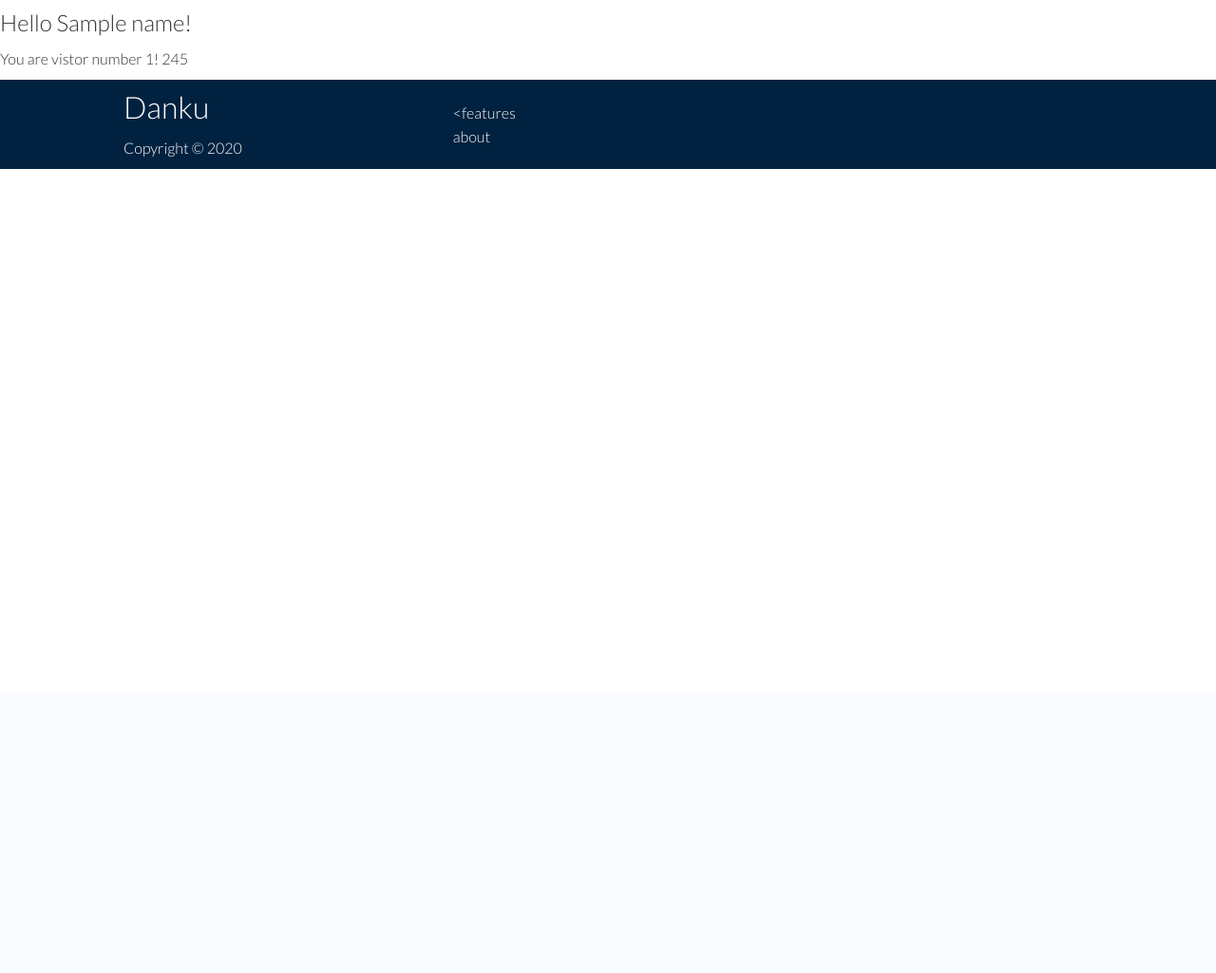
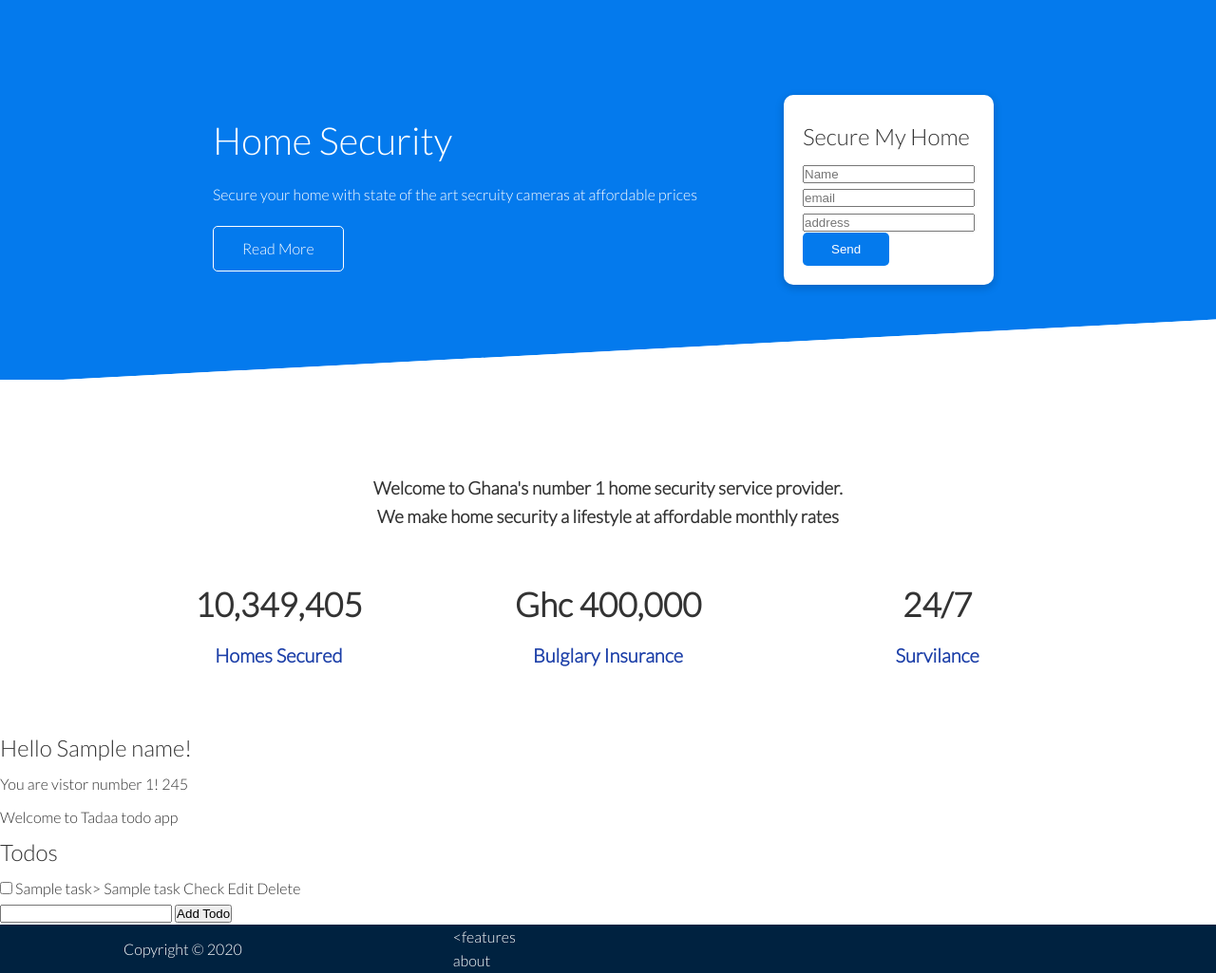
Before and after one commit to peratov/Foundations, a Python web app: template flask/templates/index.html in a window 1280 px wide. Shown: the part 70-1095 px from the top of the page at 95% size. Before the commit the page ends 248 px from the top, so only its background shows below. Run offline with Jinja, Linux system fonts and the light colour scheme; the template is opened without the code that fills it: most values are stand-ins (such as "Sample title", 1, 10 or a date in 2020).

Commit message:
Simple Todo done

```diff
--- a/flask/templates/index.html
+++ b/flask/templates/index.html
@@ -22,16 +22,89 @@
             </nav>
         </div>
     </div>
+    <!--Showcase-->
+    <section class="showcase">
+        <div class="container grid">
+            <div class="showcase-text">
+                <h1>Home Security</h1>
+                <p>Secure your home with state of the art secruity cameras at affordable prices</p>
+                <a href="features.html" class="btn btn-outline">Read More</a>
+            </div>
+
+
+            <div class="Showcase-form card">
+                <h2>Secure My Home</h2>
+                <form>
+                    <div class="form-control">
+                        <input type="text" name="name" placeholder="Name" required>
+                    </div>
+                <div class="form-control">
+                    <input type="email" name="email" placeholder="email" required>
+                </div>
+                <div class="form-control">
+                    <input type="text" name="address" placeholder="address" required>
+                </div>
+                <input type="submit" value="Send" class="btn btn-primary">
+                </form>
+            </div>
+        </div>
+    </section>
+
+    <!--Stats-->
+    <section class="stats">
+        <div class="container">
+            <h3 class="stats-heading text-center">
+             Welcome to Ghana's number 1 home security service provider. We make home security a lifestyle at affordable monthly rates
+            </h3>
+
+            <div class="grid grid-3 text-center my-4">
+                <div>
+                    <i class="fas fa-server fa-3x"></i>
+                    <h3>10,349,405</h3>
+                    <p class="text-secondary"> Homes Secured</p>
+                </div>
+                <div>
+                    <i class="fas fa-server fa-3x"></i>
+                    <h3>Ghc 400,000</h3>
+                    <p class="text-secondary"> Bulglary Insurance</p>
+                </div>
+                <div>
+                    <i class="fas fa-server fa-3x"></i>
+                    <h3>24/7</h3>
+                    <p class="text-secondary"> Survilance</p>
+                </div>
+            </div>
+        </div>
+    </section>
+
     <!--App-->
     <section>
         <h1>Hello {{name.0}}!</h1>
         <p>You are vistor number {{vistor_number}}! 245</p>
+        <p>Welcome to Tadaa todo app</p>
+        <h1>Todos</h1>
+        <ul>
+            {% for todo in todos%}
+            <li>
+                <input type = "checkbox" name="done" {% if todo['done'] %} checked {%endif%} onchange="this.form.submit()">
+                <span {% if todo['done'] %} style="text-decoration: line-through" {%endif%}>{{ todo['task']}}</span>></span>
+                {{ todo ['task']}}
+                <a href="{{ url_for('check', index=loop.index0) }}">Check</a>
+                <a href="{{ url_for('edit', index=loop.index0) }}">Edit</a>
+                <a href="{{ url_for('delete', index=loop.index0) }}">Delete</a>
+            </li>
+            {% endfor %}
+        </ul>
+        <form action="{{ url_for('add')}}" method="post">
+            <input type="text" name="todo">
+            <button type="submit"> Add Todo </button>
+        </form>
     </section>
     <!-- Footer -->
  <footer class="footer bg-dark py-5">
     <div class="container grid grid-3">
         <div>
-            <h1>Danku
+            <h1>
             </h1>
             <p>Copyright &copy; 2020</p>
         </div>
```
Also changed, not shown: flask/app.py (+34 -8 lines), flask/templates/edit.html (added, +15 -0 lines).
